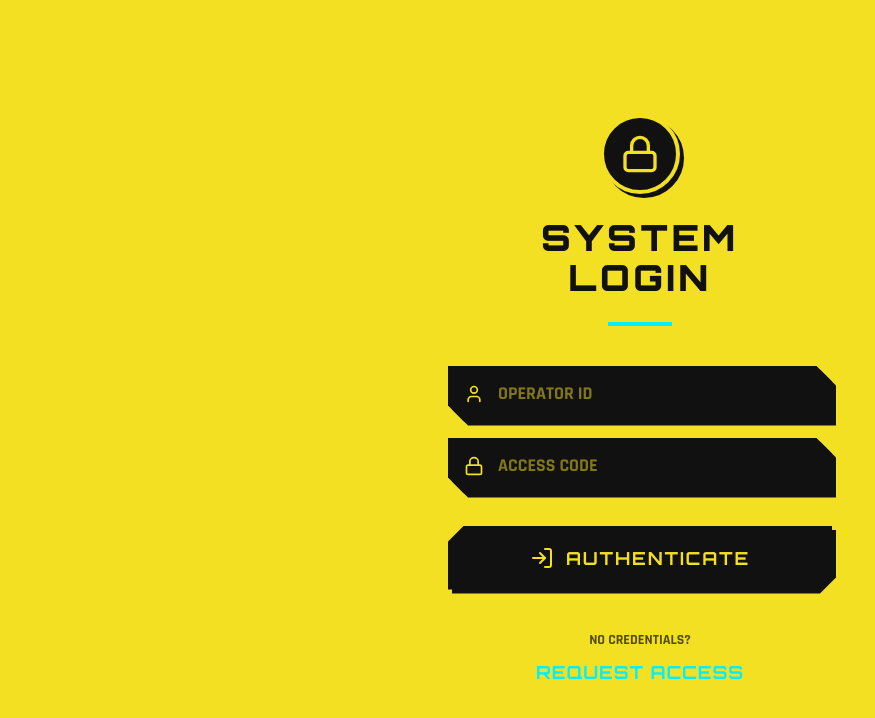
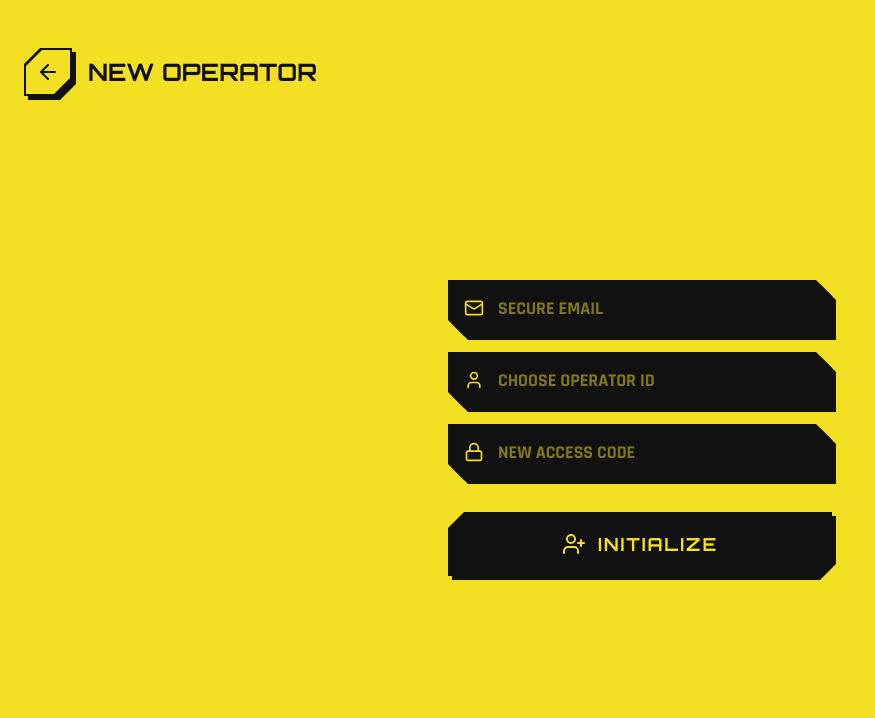
Before and after one commit to pinkth3floyd/cyber_vpn, a React (Vite) app: page / in a window 1280 px wide. Shown: the top 718 px of the page, without its empty margins (0-875 px from the left). Built offline with nearby package versions, Linux system fonts and the light colour scheme.

Commit message:
Register page implementation

```diff
--- a/src/App.tsx
+++ b/src/App.tsx
@@ -6,6 +6,7 @@
 
 import { useState } from "react"
 import { Login } from "./core/pages/Login"
+import { Register } from "./core/pages/Register";
 
 function App() {
   const [currentScreen, setCurrentScreen] = useState('login');
@@ -13,7 +14,8 @@ function App() {
   return (
     <>
       <section id="center" className="relative w-full h-full overflow-hidden">
-        {currentScreen === 'login' && <Login setCurrentScreen={setCurrentScreen}/>}
+        {/* {currentScreen === 'login' && <Login setCurrentScreen={setCurrentScreen}/>} */}
+        <Register/>
 
       </section>
 
--- a/src/core/pages/Register.tsx
+++ b/src/core/pages/Register.tsx
@@ -1,12 +1,50 @@
-export function Register(){
+import React, { useState } from 'react';
+import { motion } from 'motion/react';
+import { User, Lock, Mail, UserPlus, ArrowLeft } from 'lucide-react';
+import { CyberBox } from '../elements/CyberBox';
+import { CyberInput } from '../elements/CyberInput';
 
-    return (<>
+export const Register = ({ setCurrentScreen }: any) => {
+  const [email, setEmail] = useState('');
+  const [username, setUsername] = useState('');
+  const [password, setPassword] = useState('');
 
-    <p>This is register page</p>
+  const handleRegister = (e: any) => {
+    e.preventDefault();
+    // Simulate registration
+    setCurrentScreen('home');
+  };
 
-    </>)
+  return (
+    <motion.div
+      key="register"
+      initial={{ x: 300, opacity: 0 }}
+      animate={{ x: 0, opacity: 1 }}
+      exit={{ x: -300, opacity: 0 }}
+      transition={{ type: 'spring', stiffness: 260, damping: 20 }}
+      className="absolute inset-0 flex flex-col p-6 z-20 pt-[max(1.5rem,env(safe-area-inset-top))] pb-[max(1.5rem,env(safe-area-inset-bottom))]"
+    >
+      <div className="flex items-center mt-6 mb-8 relative z-10">
+        <CyberBox className="w-12 h-12" onClick={() => setCurrentScreen('login')} innerClassName="flex items-center justify-center">
+          <ArrowLeft className="w-6 h-6" />
+        </CyberBox>
+        <h2 className="font-orbitron font-bold text-2xl ml-4 uppercase">New Operator</h2>
+      </div>
 
+      <div className="flex-1 flex flex-col justify-center items-center relative z-10 max-w-sm mx-auto w-full pb-12">
+        <form onSubmit={handleRegister} className="w-full">
+          <CyberInput icon={Mail} type="email" placeholder="SECURE EMAIL" value={email} onChange={(e: any) => setEmail(e.target.value)} />
+          <CyberInput icon={User} placeholder="CHOOSE OPERATOR ID" value={username} onChange={(e: any) => setUsername(e.target.value)} />
+          <CyberInput icon={Lock} type="password" placeholder="NEW ACCESS CODE" value={password} onChange={(e: any) => setPassword(e.target.value)} />
 
-
-
-}
+          <div className="mt-8">
+            <CyberBox inverted className="w-full h-16" innerClassName="flex items-center justify-center gap-3" onClick={handleRegister}>
+              <UserPlus className="w-6 h-6 text-primary" />
+              <span className="font-orbitron font-bold text-lg tracking-widest text-primary uppercase">Initialize</span>
+            </CyberBox>
+          </div>
+        </form>
+      </div>
+    </motion.div>
+  );
+};
```
